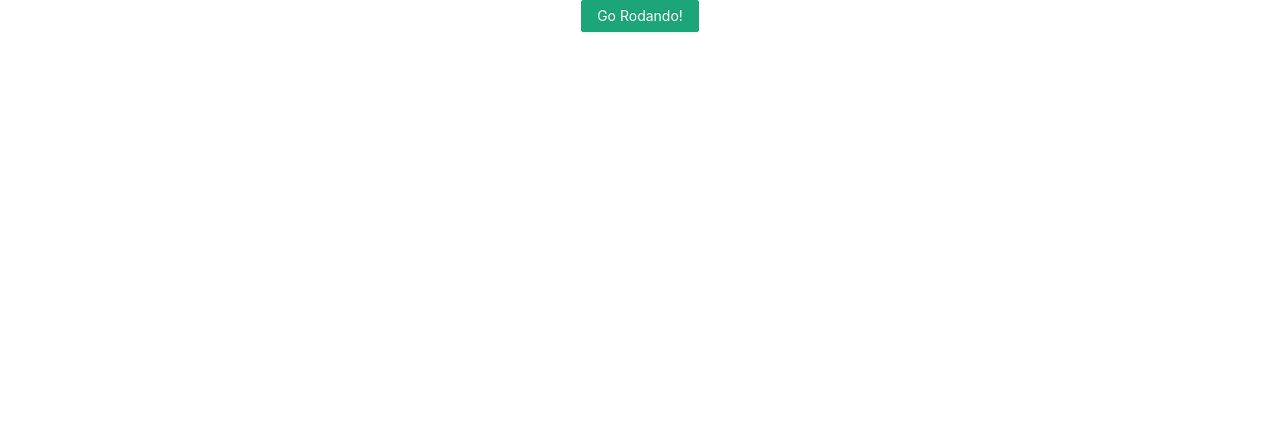
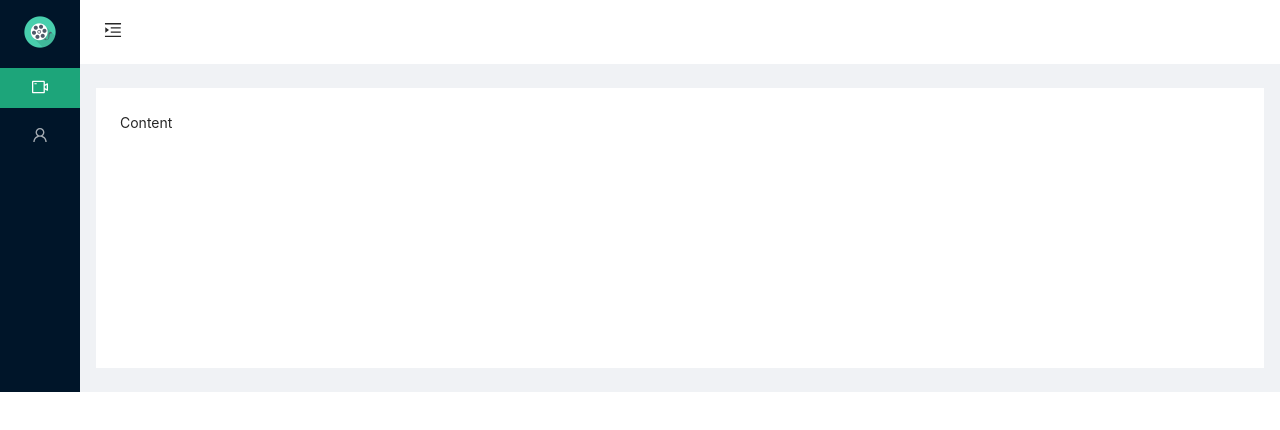
Before and after one commit to mrios/rodando, a React (Create React App) app: page / in a window 1280 px wide. Shown: the top 430 px of the page. Built offline with nearby package versions, Linux system fonts and the light colour scheme.

Commit message:
Add sider & content layouts, styles and logo images

```diff
--- a/public/index.html
+++ b/public/index.html
@@ -15,6 +15,10 @@
       user's mobile device or desktop. See https://developers.google.com/web/fundamentals/web-app-manifest/
     -->
     <link rel="manifest" href="%PUBLIC_URL%/manifest.json" />
+    <link
+      href="https://fonts.googleapis.com/css2?family=Poiret+One&display=swap"
+      rel="stylesheet"
+    />
     <!--
       Notice the use of %PUBLIC_URL% in the tags above.
       It will be replaced with the URL of the `public` folder during the build.
@@ -24,7 +28,7 @@
       work correctly both with client-side routing and a non-root public URL.
       Learn how to configure a non-root public URL by running `npm run build`.
     -->
-    <title>React App</title>
+    <title>Rodando</title>
   </head>
   <body>
     <noscript>You need to enable JavaScript to run this app.</noscript>
--- a/src/App.less
+++ b/src/App.less
@@ -1,7 +1,7 @@
-@import "~antd/dist/antd.less";
+@import '~antd/dist/antd.less';
 
 .App {
-  text-align: center;
+  text-align: left;
 }
 
 .App-logo {
@@ -38,3 +38,59 @@
     transform: rotate(360deg);
   }
 }
+
+.brand {
+  margin: 16px;
+  display: flex;
+  height: 32px;
+  align-items: center;
+  .logo {
+    flex: 1;
+    height: inherit;
+    background-image: url('/logo512.png');
+    background-size: 32px;
+    background-repeat: no-repeat;
+    background-position: center;
+  }
+  .name {
+    flex: 2;
+    font-size: 18px;
+    color: @primary-color;
+    text-transform: uppercase;
+    font-family: 'Poiret One', cursive;
+    font-weight: 700;
+  }
+}
+
+.ant-layout-sider-collapsed {
+  .brand {
+    .logo {
+      height: 32px;
+      background-image: url('/logo512.png');
+      background-size: 32px;
+      background-repeat: no-repeat;
+      background-position: center;
+    }
+    .name {
+      display: none;
+    }
+  }
+}
+
+.site-layout {
+  .site-layout-background {
+    padding: 0;
+    background: #fff;
+    .trigger {
+      font-size: 18px;
+      line-height: 64px;
+      padding: 0 24px;
+      cursor: pointer;
+      transition: color 0.3s;
+    }
+
+    .trigger:hover {
+      color: #1890ff;
+    }
+  }
+}
--- a/src/App.tsx
+++ b/src/App.tsx
@@ -1,11 +1,13 @@
-import React, { FC } from "react";
-import { Button } from "antd";
-import "./App.less";
+import React, { FC } from 'react';
+import { Layout } from 'antd';
+import { SiderApp, ContentApp } from './layout';
+import './App.less';
 
 const App: FC = () => (
-  <div className="App">
-    <Button type="primary">Go Rodando!</Button>
-  </div>
+  <Layout className="App">
+    <SiderApp />
+    <ContentApp />
+  </Layout>
 );
 
 export default App;
--- /dev/null
+++ b/src/layout/ContentApp.tsx
@@ -0,0 +1,30 @@
+import React, { FC } from 'react';
+import { Layout } from 'antd';
+import { MenuUnfoldOutlined, MenuFoldOutlined } from '@ant-design/icons';
+
+const { Header, Content } = Layout;
+
+const ContentApp: FC = () => {
+  return (
+    <Layout className="site-layout">
+      <Header className="site-layout-background">
+        {React.createElement(true ? MenuUnfoldOutlined : MenuFoldOutlined, {
+          className: 'trigger',
+          onClick: () => console.log('clicked!'),
+        })}
+      </Header>
+      <Content
+        className="site-layout-background"
+        style={{
+          margin: '24px 16px',
+          padding: 24,
+          minHeight: 280,
+        }}
+      >
+        Content
+      </Content>
+    </Layout>
+  );
+};
+
+export default ContentApp;
--- /dev/null
+++ b/src/layout/SiderApp.tsx
@@ -0,0 +1,26 @@
+import React, { FC } from 'react';
+import { Layout, Menu } from 'antd';
+import { UserOutlined, VideoCameraOutlined } from '@ant-design/icons';
+
+const { Sider } = Layout;
+
+const SiderApp: FC = () => {
+  return (
+    <Sider trigger={null} collapsible collapsed={true}>
+      <div className="brand">
+        <div className="logo" />
+        <div className="name">Rodando</div>
+      </div>
+      <Menu theme="dark" mode="inline" defaultSelectedKeys={['1']}>
+        <Menu.Item key="1" icon={<VideoCameraOutlined />}>
+          Proyectos
+        </Menu.Item>
+        <Menu.Item key="2" icon={<UserOutlined />}>
+          Contactos
+        </Menu.Item>
+      </Menu>
+    </Sider>
+  );
+};
+
+export default SiderApp;
--- /dev/null
+++ b/src/layout/index.ts
@@ -0,0 +1,3 @@
+import SiderApp from './SiderApp';
+import ContentApp from './ContentApp';
+export { SiderApp, ContentApp };
```
Also changed, not shown: public/logo192.png, public/logo512.png.
